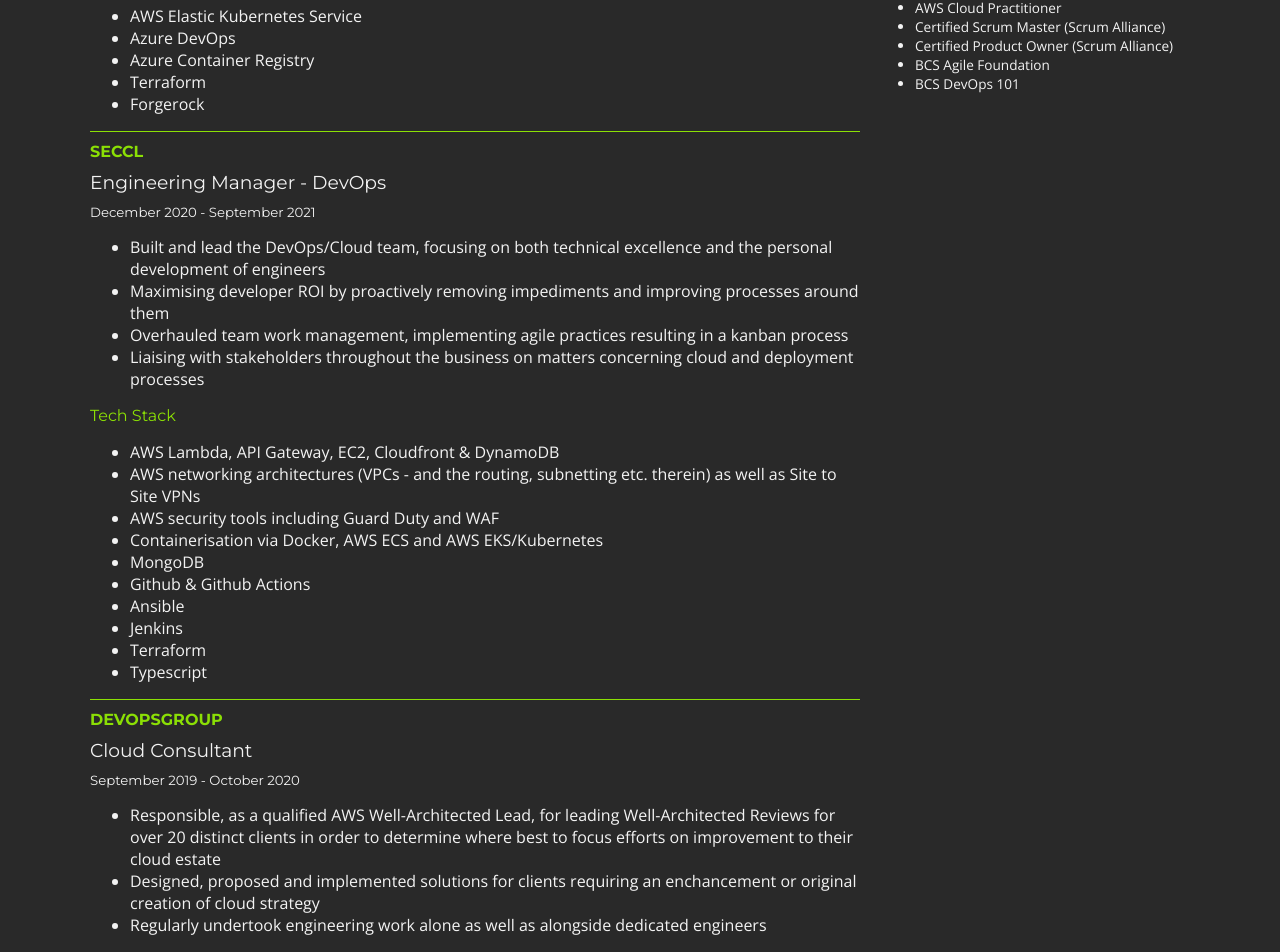
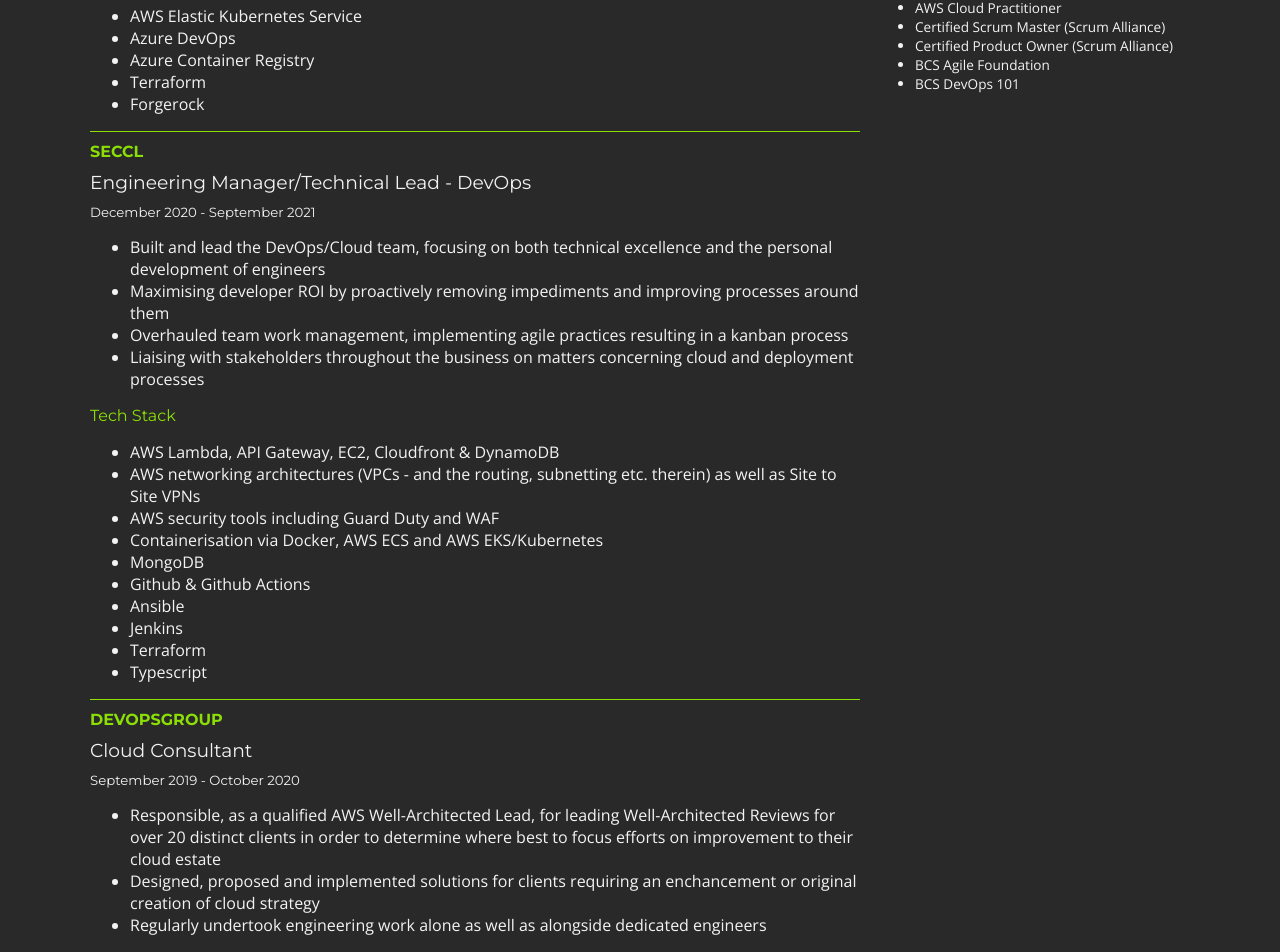
Before and after one commit to rjcoupe/cv, an Angular app: page / in a window 1280 px wide. Shown: the part 1298-2250 px from the top of the page. Built offline with nearby package versions, Linux system fonts and the light colour scheme.

Commit message:
Update experience.component.ts

```diff
--- a/src/app/experience/experience.component.ts
+++ b/src/app/experience/experience.component.ts
@@ -47,7 +47,7 @@
       ]
     },
     {
-      title: 'Engineering Manager - DevOps',
+      title: 'Engineering Manager/Technical Lead - DevOps',
       employer: 'Seccl',
       location: 'Remote/Bath',
       dateFrom: 'December 2020',
```
